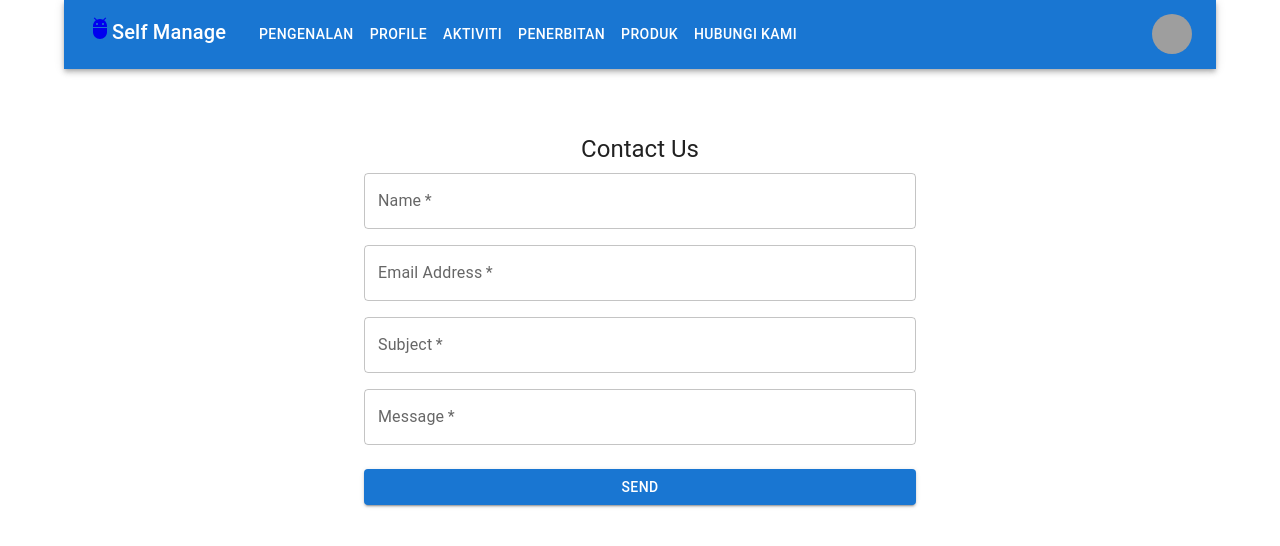
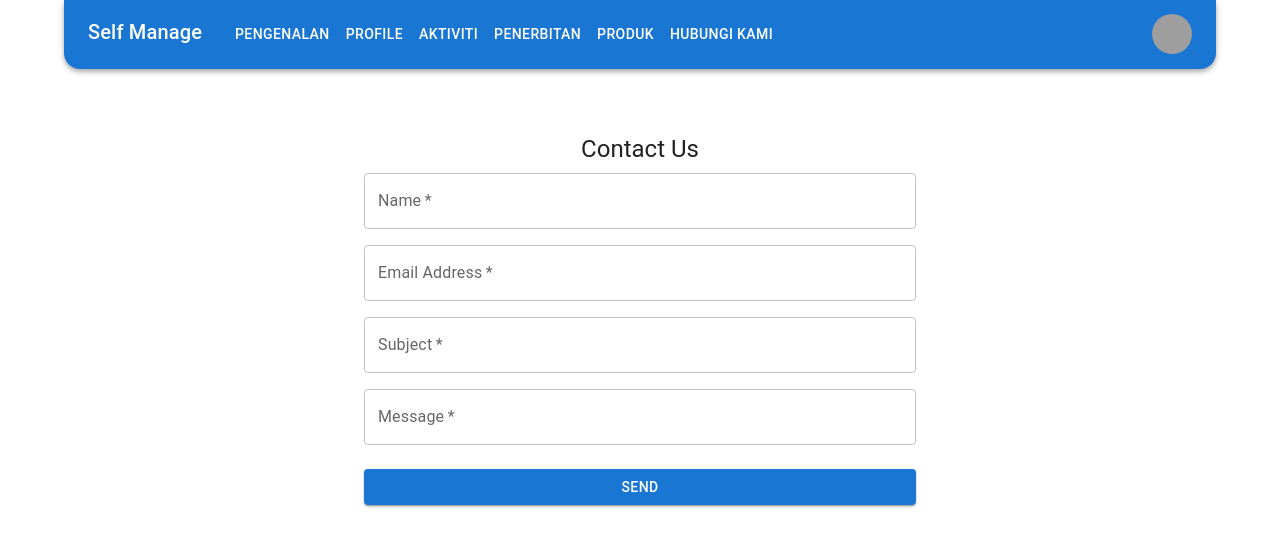
Before and after one commit to ahsan28/rjry_drug2, a React (Create React App) app in the folder client/: page /contact in a window 1280 px wide. Shown: the top 546 px of the page. Built offline with nearby package versions, Linux system fonts and the light colour scheme; grey boxes are pictures that could not be loaded.

Commit message:
update logo and title

```diff
--- a/client/public/index.html
+++ b/client/public/index.html
@@ -2,14 +2,14 @@
 <html lang="en">
   <head>
     <meta charset="utf-8" />
-    <link rel="icon" href="%PUBLIC_URL%/favicon.ico" />
+    <link rel="icon" href="%PUBLIC_URL%/good-icon.png" />
     <meta name="viewport" content="width=device-width, initial-scale=1" />
     <meta name="theme-color" content="#000000" />
     <meta
       name="description"
-      content="Web site created using create-react-app"
+      content="Web site created by Ahsan Habib"
     />
-    <link rel="apple-touch-icon" href="%PUBLIC_URL%/logo192.png" />
+    <link rel="apple-touch-icon" href="%PUBLIC_URL%/good-icon.png" />
     <!--
       manifest.json provides metadata used when your web app is installed on a
       user's mobile device or desktop. See https://developers.google.com/web/fundamentals/web-app-manifest/
@@ -24,7 +24,7 @@
       work correctly both with client-side routing and a non-root public URL.
       Learn how to configure a non-root public URL by running `npm run build`.
     -->
-    <title>React App</title>
+    <title>RJRY Web</title>
   </head>
   <body>
     <noscript>You need to enable JavaScript to run this app.</noscript>
--- a/client/src/Navbar.js
+++ b/client/src/Navbar.js
@@ -44,12 +44,12 @@ const Navbar = ({currentUser=null, logout}) => {
   };
 
   return (
-    <AppBar position="static">
-      <Container maxWidth="xl">
+    <AppBar position="static" sx={{ borderRadius: "0 0 1rem 1rem" }}>
+      <Container maxWidth="xl" >
         <Toolbar disableGutters>
           <Link to="/" style={{ textDecoration: 'none', display: "flex" }}>
-            <AdbIcon sx={{ display: { xs: "none", md: "flex" } }} />
-            <Typography variant="h6" as="span" color="white" sx={{ mr: "25px", pb: "5px" }} >
+            {/* <AdbIcon sx={{ display: { xs: "none", md: "flex" } }} /> */}
+            <Typography variant="h6" as="span" color="white" sx={{ mr: "25px", pb: "4px" }} >
                 Self Manage
             </Typography>
           </Link>
@@ -189,19 +189,26 @@ const Navbar = ({currentUser=null, logout}) => {
                 <Avatar alt="Remy Sharp" src="/static/images/avatar/2.jpg" />
               </IconButton>
             </Tooltip>
+          </Box>
           <Menu sx={{ mt: "45px" }} id="menu-appbar" anchorEl={anchorElUser} anchorOrigin={{   vertical: "top",   horizontal: "right", }} keepMounted transformOrigin={{   vertical: "top",   horizontal: "right", }} open={Boolean(anchorElUser)} onClose={()=>handleCloseUserMenu()} >
-                {currentUser? <MenuItem key={"Logout"}>
+            {currentUser? (<>
+                <MenuItem key={"Logout"}>
                     <Link to={`/`} style={{ textDecoration: 'none', color: 'MenuText' }} onClick={()=>handleCloseUserMenu('logout')}>
                         <Typography textAlign="center">{"Logout"}</Typography>
                     </Link>
-                </MenuItem>:
+                </MenuItem>
+                <MenuItem key={"Setting"}>
+                    <Link to={`/setting`} style={{ textDecoration: 'none', color: 'MenuText' }} onClick={()=>handleCloseUserMenu()}>
+                        <Typography textAlign="center">{"Setting"}</Typography>
+                    </Link>
+                </MenuItem>
+            </>):
             <MenuItem key={"Signin"}>
                 <Link to={`/signin`} style={{ textDecoration: 'none', color: 'MenuText' }} onClick={()=>handleCloseUserMenu()}>
                     <Typography textAlign="center">{"Sign in"}</Typography>
                 </Link>
             </MenuItem>}
           </Menu>
-          </Box>
           <Menu sx={{ mt: "45px" }} id="menu-appbar" anchorEl={anchorElActiviti} anchorOrigin={{   vertical: "top",   horizontal: "right", }} keepMounted transformOrigin={{   vertical: "top",   horizontal: "right", }} open={Boolean(anchorElActiviti)} onClose={()=>handleCloseActivitiMenu()} >
             <MenuItem key={"mesyuarat"}>
                 <Link to={`/mesyuarat`} style={{ textDecoration: 'none', color: 'MenuText' }} onClick={()=>handleCloseActivitiMenu()}>
```
Also changed, not shown: client/public/good-icon.png (added). Lines whose indentation alone changed are shown as unchanged.
